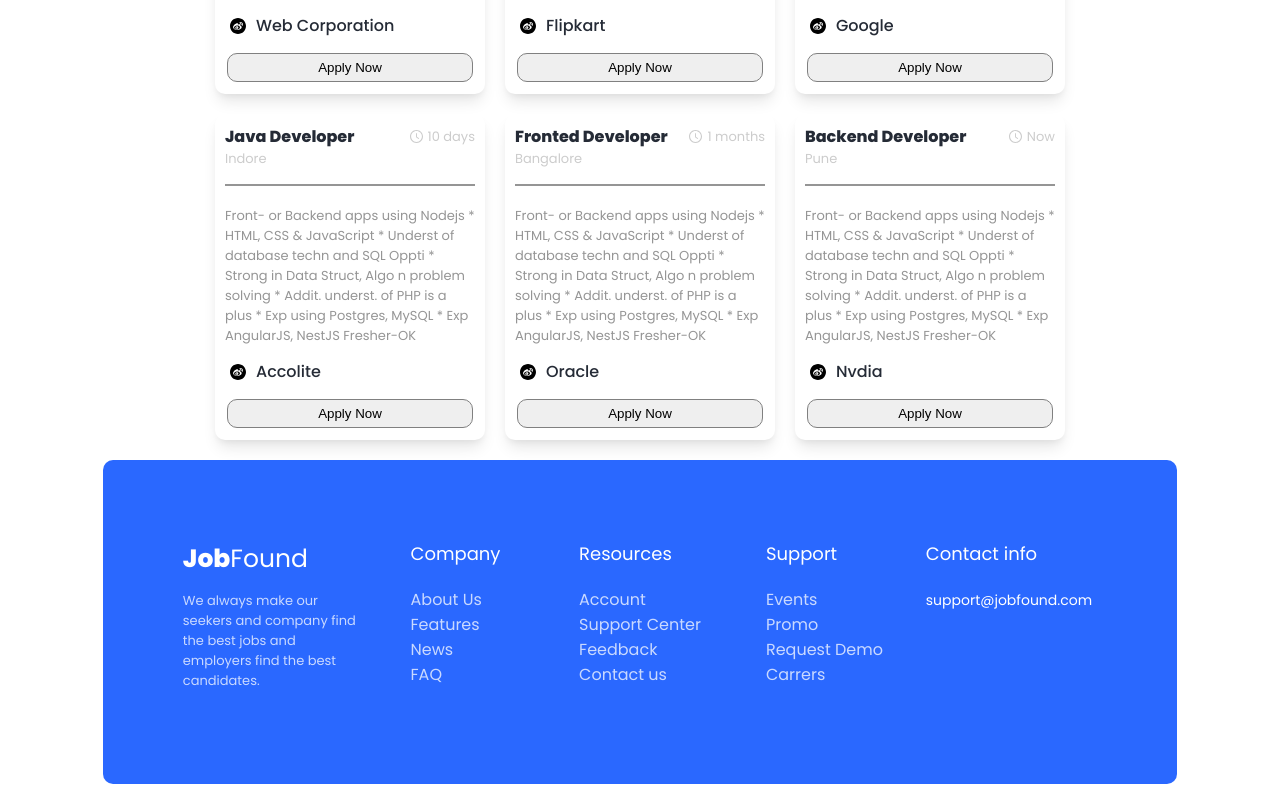
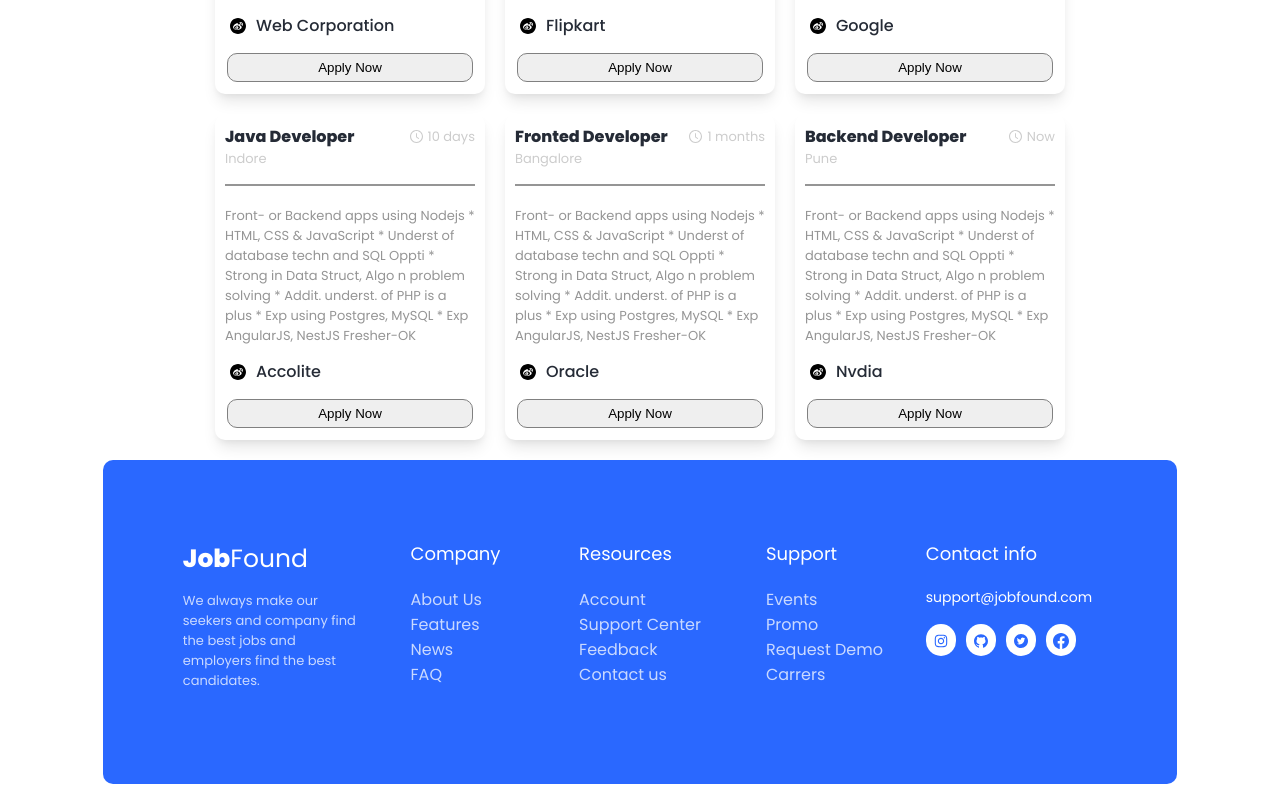
Before and after one commit to vaibh2723/JobFound-Recruitment-Website, a React (Vite) app: page / in a window 1280 px wide. Shown: the part 622-1422 px from the top of the page. Built offline with nearby package versions, Linux system fonts and the light colour scheme.

Commit message:
adding icons like github insta

```diff
--- a/src/Components/FooterDiv/Footer.jsx
+++ b/src/Components/FooterDiv/Footer.jsx
@@ -1,4 +1,6 @@
 import React from 'react'
+import { AiOutlineInstagram, AiOutlineGithub, AiFillTwitterCircle } from "react-icons/ai";
+import { BsFacebook } from "react-icons/bs";
 
 const Footer = () => {
   return (
@@ -52,6 +54,12 @@ const Footer = () => {
 
         <div className='footer-contact'>
           <span className='footer-contactinfo'>support@jobfound.com</span>
+          <div className='footer-div-icons'>
+            <span className='footer-icons'> <AiOutlineInstagram /></span>
+            <span className='footer-icons'><AiOutlineGithub /></span>
+            <span className='footer-icons'><AiFillTwitterCircle /></span>
+            <span className="footer-icons"><BsFacebook /></span>
+          </div>
         </div>
       </div>
 
--- a/src/Components/component.css
+++ b/src/Components/component.css
@@ -245,16 +245,31 @@
 
 .footer-contact {
     margin-top: 20px;
+    display: flex;
+    flex-direction: column;
 }
 .footer-contactinfo {
     color: white;
     font-size: 14px;
-    /* margin-top: 20px; */
 }
 
-/* .footer-grid-list-section :hover{
-    opacity: 1 !important;
-    background: none;
-    color: #484848 !important;
-} */
+.footer-div-icons{
+    display: flex;
+    gap: 10px;
+    padding: 1rem 0;
+}
+.footer-icons{
+    color: #2a68ff;
+    background: white;
+    padding: 7px;
+    border-radius: 20px;
+    height: 18px;
+}
+
+.footer-contactinfo,
+.footer-icons:hover {
+    background: #2a68ff;
+    color: white;
+    cursor: pointer;
+}
 /* footer styling -----------ends */
```
